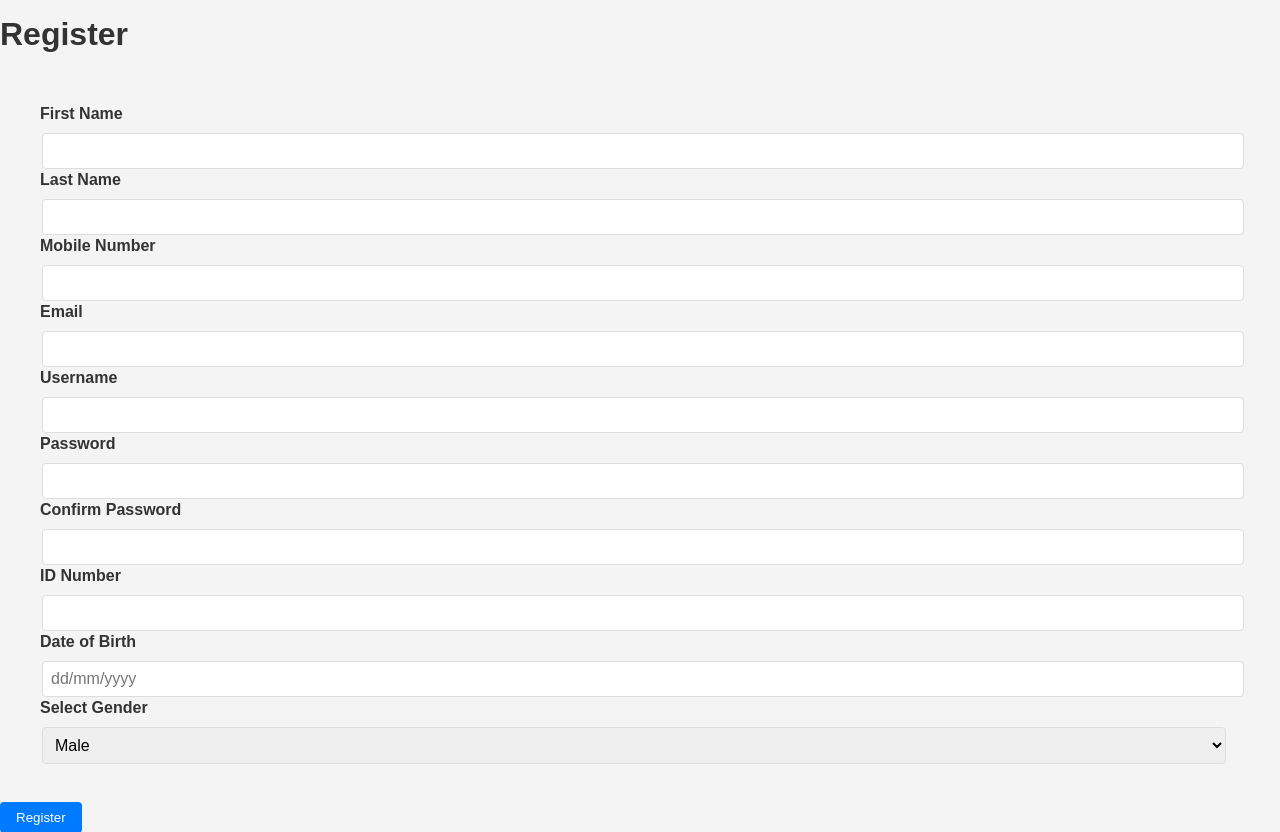
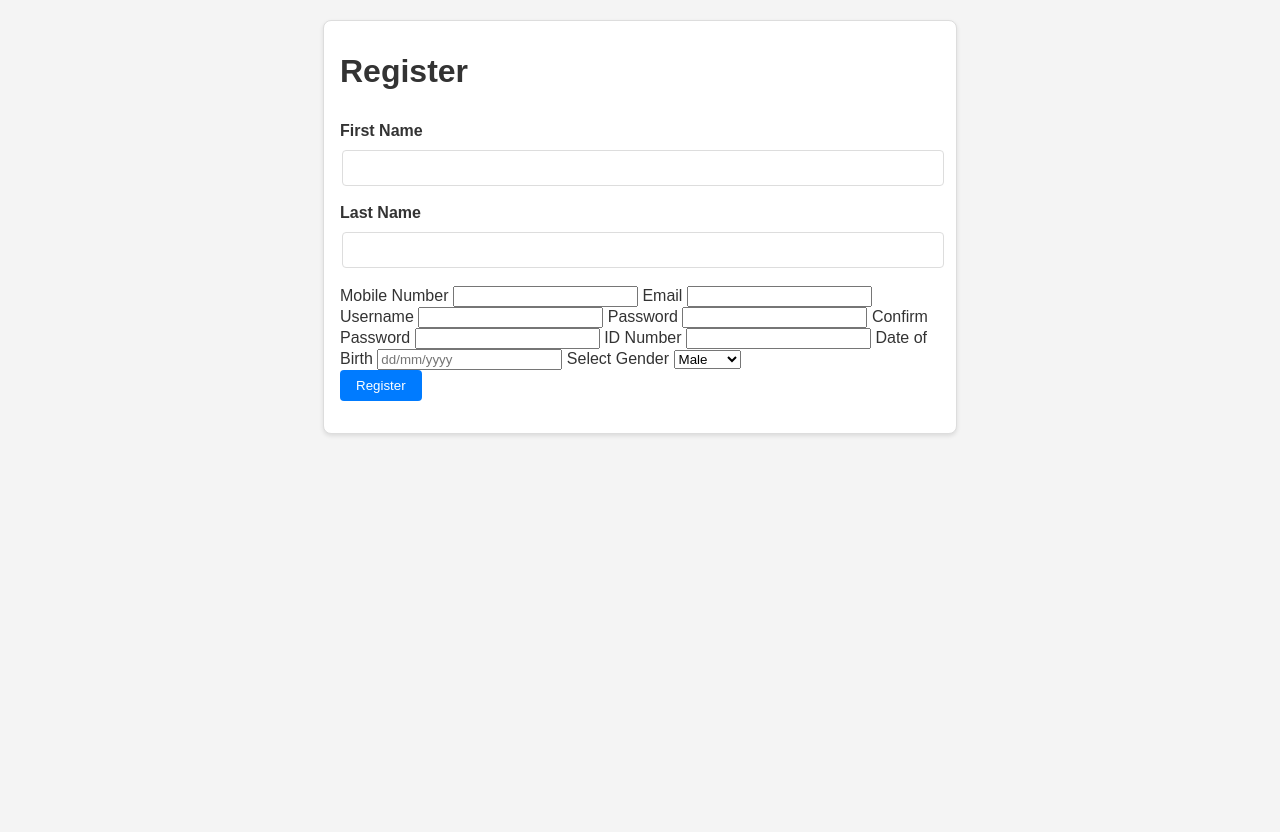
Before and after one commit to Bradocks/online-bus-reservation, a PHP site: page /register.php in a window 1280 px wide. Shown: the top 832 px of the page. After the commit the page ends 436 px from the top, so only its background shows below. Run offline with PHP 8.4, Linux system fonts and the light colour scheme.

Commit message:
register page fixes

```diff
--- a/v2/register.php
+++ b/v2/register.php
@@ -9,7 +9,7 @@
 <body>
     <?php
     if ($_SERVER['REQUEST_METHOD'] == 'POST') {
-        include '/includes/db.php';
+        include './includes/db.php';
 
         $name = $_POST['name'];
         $lname = $_POST['lname'];
@@ -22,7 +22,7 @@
         $gender = $_POST['gender'];
 
         // Insert user into database
-        $sql = "INSERT INTO user (name, lname, mobile_number, email, user_name, password, id_no, dob, gender)
+        $sql = "INSERT INTO user (`name`, lname, mobile_number, email, `user_name`, `password`, id_no, dob, gender)
                 VALUES ('$name', '$lname', '$mobile_number', '$email', '$user_name', '$password', '$id_no', '$dob', '$gender')";
 
         if ($conn->query($sql) === TRUE) {
@@ -35,17 +35,25 @@
     }
     ?>
 
+    <div class="container mt-2">
+        <div class="card" style="max-width: 600px; margin: auto;">
+            <div class="card-body">
                 <form method="POST" action="register.php" onsubmit="return formValidation()">
                     <p class="text-center mt-4" style="font-size: 32px; font-weight: 700; font-family: 'Poppins', sans-serif;">Register</p>
                     </header>
-        <div class="container">
+                    <div>
                         <div class="user_details">
                             <div class="form-group">
                                 <label for="name">First Name</label>
                                 <input type="text" id="name" name="name" required>
+                            </div>
+
+                            <div class="form-group">
 
                                 <label for="lname">Last Name</label>
                                 <input type="text" id="lname" name="lname" required>
+                            </div>
+
 
                             <label for="mobile_number">Mobile Number</label>
                             <input type="text" id="mobile_number" name="mobile_number" required>
@@ -66,20 +74,23 @@
                             <input type="text" id="id_no" name="id_no" required>
 
                             <label for="dob">Date of Birth</label>
-                    <input type="text" id="dob" name="dob" placeholder="dd/mm/yyyy"required>
+                            <input type="text" id="dob" name="dob" placeholder="dd/mm/yyyy" required>
 
                             <label for="gender">Select Gender</label>
                             <select name="gender" id="gender">
                                 <option value="Male">Male</option>
                                 <option value="Female">Female</option>
                             </select>
-                </div>
+
                         </div>
                     </div>
                     <div class="form-group text-center">
                         <button type="submit" class="btn btn-primary">Register</button>
                     </div>
                 </form>
+            </div>
+        </div>
+    </div>
 
     <script>
         function formValidation() {
```
Lines whose indentation alone changed are shown as unchanged.
